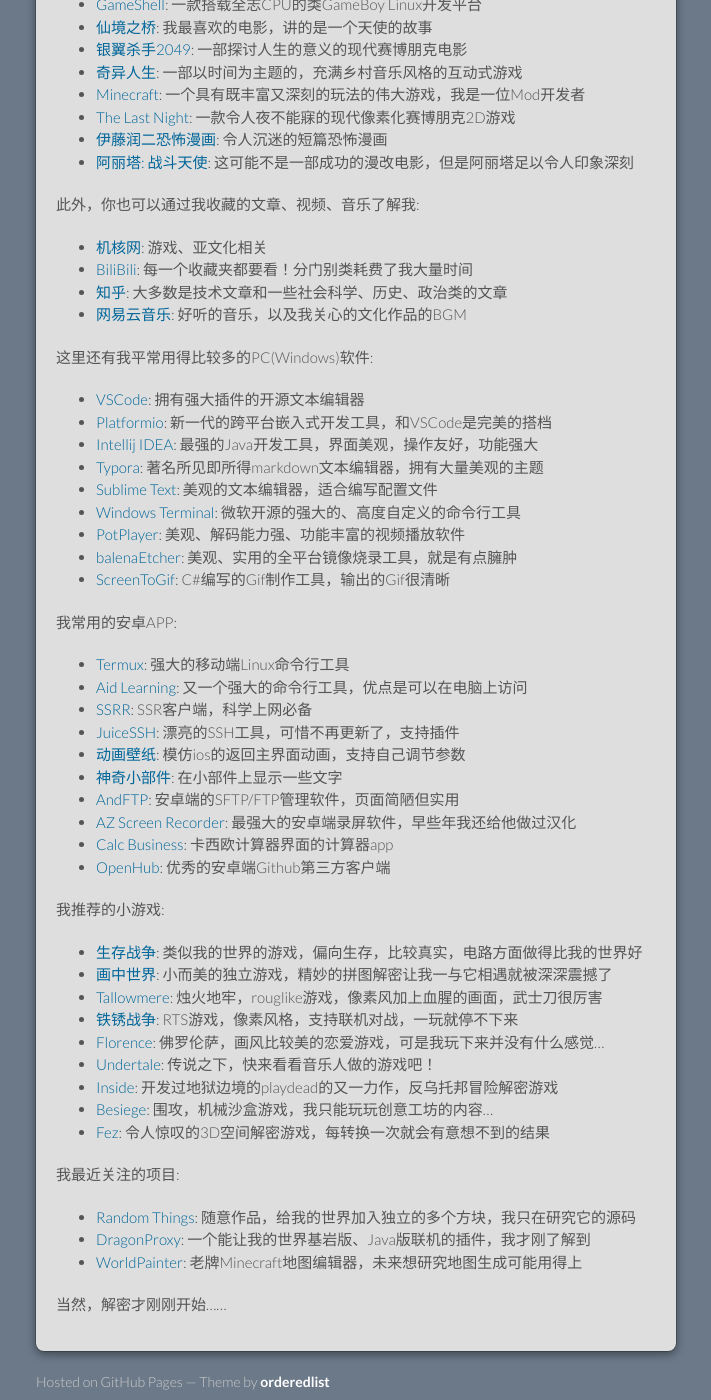
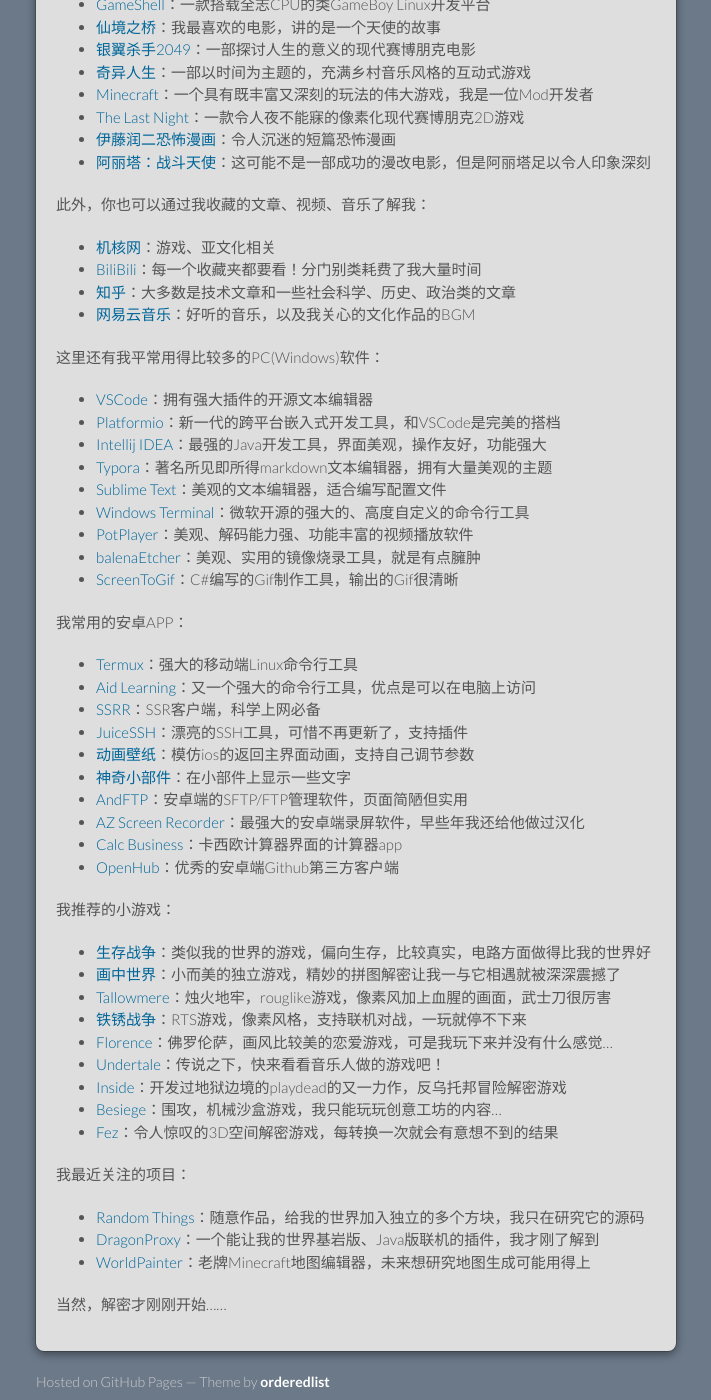
Before and after one commit to WangTingZheng/WangTingZheng.github.io, a Jekyll site: the page built from index.md, in a window 1280 px wide and 1400 px high, scrolled down 502 px. Shown: the whole window, without its empty margins (284-995 px from the left). Built offline with Jekyll 4.4.1, drawn with Linux system fonts in a browser that asks for light colours; our own code applies the rules of GitHub Pages for plain Markdown files; some of the changed lines change nothing that is shown; some of the changed text lies outside the part shown.

```diff
--- a/index.md
+++ b/index.md
@@ -1,74 +1,75 @@
 你好，我的朋友！我很惊讶你能找到这里！能到这里说明你想进一步了解我！在这篇文章里，我会详细介绍我的一些情况，相信会对你有所帮助，期待与你的相遇😘！推荐使用电脑访问以下的超链接喔！
 
-在这些平台我会非常活跃:
+在这些平台我会非常活跃：
 
-- [Github](https://github.com/WangTingZheng): 全球最大的开发者合作平台，我将在里更新我的项目
-- [知乎](https://www.zhihu.com/people/wang-ting-zheng-45): 中国最大的问答社区，我在这里收集我感兴趣的文章，写一些技术文档
-- [BiliBili](https://space.bilibili.com/11787292): 中国的YouTube，我每天都逛科技区
-- [机核](https://www.gcores.com/users/184587): 游戏衍生文化的小众爱好者平台，我在这里了解GameShell、赛博朋克
-- [网易云音乐](https://music.163.com/#/user/home?id=83551783): 音乐平台，我在这里听银翼杀手、奇异人生的专辑
-- [酷安](https://i.loli.net/2020/03/18/BwFnCGPNfQkKTty.png): 一个数码安卓讨论平台，我在这里讨论一些安卓应用的话题
-- [Steam](https://steamcommunity.com/profiles/76561198281125473/): 全球最大的游戏分销市场，我在这里购买游戏
+- [Github](https://github.com/WangTingZheng)：全球最大的开发者合作平台，我将在里更新我的项目
+- [知乎](https://www.zhihu.com/people/wang-ting-zheng-45)：中国最大的问答社区，我在这里收集我感兴趣的文章，写一些技术文档
+- [BiliBili](https://space.bilibili.com/11787292)：中国的YouTube，我每天都逛科技区
+- [机核](https://www.gcores.com/users/184587)：游戏衍生文化的小众爱好者平台，我在这里了解GameShell、赛博朋克
+- [网易云音乐](https://music.163.com/#/user/home?id=83551783)：音乐平台，我在这里听银翼杀手、奇异人生的专辑
+- [酷安](https://i.loli.net/2020/03/18/BwFnCGPNfQkKTty.png)：一个数码安卓讨论平台，我在这里讨论一些安卓应用的话题
+- [Steam](https://steamcommunity.com/profiles/76561198281125473/)：全球最大的游戏分销市场，我在这里购买游戏
 
-我感兴趣的:
+我感兴趣的：
 
-- [GameShell](https://www.bilibili.com/video/av62745935): 一款搭载全志CPU的类GameBoy Linux开发平台
-- [仙境之桥](https://i.loli.net/2020/03/15/6qh5c7pU3CXrFi9.jpg): 我最喜欢的电影，讲的是一个天使的故事
-- [银翼杀手2049](https://i.loli.net/2020/03/15/dZzXRsSligwFvrQ.jpg): 一部探讨人生的意义的现代赛博朋克电影
-- [奇异人生](https://www.bilibili.com/video/av12161908): 一部以时间为主题的，充满乡村音乐风格的互动式游戏
-- [Minecraft](https://space.bilibili.com/11787292/favlist?fid=139833692): 一个具有既丰富又深刻的玩法的伟大游戏，我是一位Mod开发者
-- [The Last  Night](https://www.bilibili.com/video/av15628237): 一款令人夜不能寐的现代像素化赛博朋克2D游戏
-- [伊藤润二恐怖漫画](https://www.acgndog.com/23928.html): 令人沉迷的短篇恐怖漫画
-- [阿丽塔: 战斗天使](https://www.bilibili.com/video/av81451552): 这可能不是一部成功的漫改电影，但是阿丽塔足以令人印象深刻
+- [GameShell](https://www.bilibili.com/video/av62745935)：一款搭载全志CPU的类GameBoy Linux开发平台
+- [仙境之桥](https://i.loli.net/2020/03/15/6qh5c7pU3CXrFi9.jpg)：我最喜欢的电影，讲的是一个天使的故事
+- [银翼杀手2049](https://i.loli.net/2020/03/15/dZzXRsSligwFvrQ.jpg)：一部探讨人生的意义的现代赛博朋克电影
+- [奇异人生](https://www.bilibili.com/video/av12161908)：一部以时间为主题的，充满乡村音乐风格的互动式游戏
+- [Minecraft](https://space.bilibili.com/11787292/favlist?fid=139833692)：一个具有既丰富又深刻的玩法的伟大游戏，我是一位Mod开发者
+- [The Last  Night](https://www.bilibili.com/video/av15628237)：一款令人夜不能寐的像素化现代赛博朋克2D游戏
+- [伊藤润二恐怖漫画](https://www.acgndog.com/23928.html)：令人沉迷的短篇恐怖漫画
+- [阿丽塔：战斗天使](https://www.bilibili.com/video/av81451552)：这可能不是一部成功的漫改电影，但是阿丽塔足以令人印象深刻
 
-此外，你也可以通过我收藏的文章、视频、音乐了解我:
+此外，你也可以通过我收藏的文章、视频、音乐了解我：
 
-- [机核网](https://www.gcores.com/users/184587/bookmarks): 游戏、亚文化相关
-- [BiliBili](https://space.bilibili.com/11787292/favlist): 每一个收藏夹都要看！分门别类耗费了我大量时间
-- [知乎](https://www.zhihu.com/people/wang-ting-zheng-45/collections): 大多数是技术文章和一些社会科学、历史、政治类的文章
-- [网易云音乐](https://music.163.com/#/playlist?id=94320636): 好听的音乐，以及我关心的文化作品的BGM
+- [机核网](https://www.gcores.com/users/184587/bookmarks)：游戏、亚文化相关
+- [BiliBili](https://space.bilibili.com/11787292/favlist)：每一个收藏夹都要看！分门别类耗费了我大量时间
+- [知乎](https://www.zhihu.com/people/wang-ting-zheng-45/collections)：大多数是技术文章和一些社会科学、历史、政治类的文章
+- [网易云音乐](https://music.163.com/#/playlist?id=94320636)：好听的音乐，以及我关心的文化作品的BGM
 
-这里还有我平常用得比较多的PC(Windows)软件:
+这里还有我平常用得比较多的PC(Windows)软件：
 
-- [VSCode](https://code.visualstudio.com): 拥有强大插件的开源文本编辑器
-- [Platformio](https://platformio.org/): 新一代的跨平台嵌入式开发工具，和VSCode是完美的搭档
-- [Intellij IDEA](https://www.jetbrains.com/idea): 最强的Java开发工具，界面美观，操作友好，功能强大
-- [Typora](https://typora.io): 著名所见即所得markdown文本编辑器，拥有大量美观的主题
-- [Sublime Text](https://sublimetext.com): 美观的文本编辑器，适合编写配置文件
-- [Windows Terminal](https://github.com/Microsoft/Terminal): 微软开源的强大的、高度自定义的命令行工具
-- [PotPlayer](https://sspai.com/post/56687): 美观、解码能力强、功能丰富的视频播放软件
-- [balenaEtcher](https://www.balena.io/etcher): 美观、实用的全平台镜像烧录工具，就是有点臃肿
-- [ScreenToGif](https://www.screentogif.com): C#编写的Gif制作工具，输出的Gif很清晰
+- [VSCode](https://code.visualstudio.com)：拥有强大插件的开源文本编辑器
+- [Platformio](https://platformio.org/)：新一代的跨平台嵌入式开发工具，和VSCode是完美的搭档
+- [Intellij IDEA](https://www.jetbrains.com/idea)：最强的Java开发工具，界面美观，操作友好，功能强大
+- [Typora](https://typora.io)：著名所见即所得markdown文本编辑器，拥有大量美观的主题
+- [Sublime Text](https://sublimetext.com)：美观的文本编辑器，适合编写配置文件
+- [Windows Terminal](https://github.com/Microsoft/Terminal)：微软开源的强大的、高度自定义的命令行工具
+- [PotPlayer](https://sspai.com/post/56687)：美观、解码能力强、功能丰富的视频播放软件
+- [balenaEtcher](https://www.balena.io/etcher)：美观、实用的镜像烧录工具，就是有点臃肿
+- [ScreenToGif](https://www.screentogif.com)：C#编写的Gif制作工具，输出的Gif很清晰
 
-我常用的安卓APP:
+我常用的安卓APP：
 
-- [Termux](https://termux.com): 强大的移动端Linux命令行工具
-- [Aid Learning](http://www.aidlearning.net): 又一个强大的命令行工具，优点是可以在电脑上访问
-- [SSRR](https://github.com/shadowsocksrr/shadowsocks-rss/): SSR客户端，科学上网必备
-- [JuiceSSH](https://juicessh.com): 漂亮的SSH工具，可惜不再更新了，支持插件
-- [动画壁纸](https://www.coolapk.com/apk/com.srm.blurscalewallpaper): 模仿ios的返回主界面动画，支持自己调节参数
-- [神奇小部件](https://www.coolapk.com/apk/com.sun.quickpay): 在小部件上显示一些文字
-- [AndFTP](http://www.lysesoft.com/products/andftp): 安卓端的SFTP/FTP管理软件，页面简陋但实用
-- [AZ Screen Recorder](https://play.google.com/store/apps/details?id=com.hecorat.screenrecorder.free&hl=en_US): 最强大的安卓端录屏软件，早些年我还给他做过汉化
-- [Calc Business](https://play.google.com/store/apps/details?id=com.nstudio.calc.casio.business): 卡西欧计算器界面的计算器app
-- [OpenHub](https://thirtydegreesray.github.io/OpenHub/): 优秀的安卓端Github第三方客户端
+- [Termux](https://termux.com)：强大的移动端Linux命令行工具
+- [Aid Learning](http://www.aidlearning.net)：又一个强大的命令行工具，优点是可以在电脑上访问
+- [SSRR](https://github.com/shadowsocksrr/shadowsocks-rss/)：SSR客户端，科学上网必备
+- [JuiceSSH](https://juicessh.com)：漂亮的SSH工具，可惜不再更新了，支持插件
+- [动画壁纸](https://www.coolapk.com/apk/com.srm.blurscalewallpaper)：模仿ios的返回主界面动画，支持自己调节参数
+- [神奇小部件](https://www.coolapk.com/apk/com.sun.quickpay)：在小部件上显示一些文字
+- [AndFTP](http://www.lysesoft.com/products/andftp)：安卓端的SFTP/FTP管理软件，页面简陋但实用
+- [AZ Screen Recorder](https://play.google.com/store/apps/details?id=com.hecorat.screenrecorder.free&hl=en_US)：最强大的安卓端录屏软件，早些年我还给他做过汉化
+- [Calc Business](https://play.google.com/store/apps/details?id=com.nstudio.calc.casio.business)：卡西欧计算器界面的计算器app
+- [OpenHub](https://thirtydegreesray.github.io/OpenHub/)：优秀的安卓端Github第三方客户端
 
-我推荐的小游戏:
+我推荐的小游戏：
 
-- [生存战争](https://play.google.com/store/apps/details?id=com.candyrufusgames.survivalcraft2&hl=en): 类似我的世界的游戏，偏向生存，比较真实，电路方面做得比我的世界好
-- [画中世界](https://play.google.com/store/apps/details?id=unity.Annapurna.Gorogoa&hl=en): 小而美的独立游戏，精妙的拼图解密让我一与它相遇就被深深震撼了
-- [Tallowmere](https://www.tallowmere.com): 烛火地牢，rouglike游戏，像素风加上血腥的画面，武士刀很厉害
-- [铁锈战争](http://corrodinggames.com/rusted_warfare): RTS游戏，像素风格，支持联机对战，一玩就停不下来
-- [Florence](https://play.google.com/store/apps/details?id=com.mountains.feathertop&hl=en): 佛罗伦萨，画风比较美的恋爱游戏，可是我玩下来并没有什么感觉...
-- [Undertale](https://undertale.com/): 传说之下，快来看看音乐人做的游戏吧！
-- [Inside](https://playdead.com/games/inside/): 开发过地狱边境的playdead的又一力作，反乌托邦冒险解密游戏
-- [Besiege](http://www.besiege.spiderlinggames.co.uk/): 围攻，机械沙盒游戏，我只能玩玩创意工坊的内容...
-- [Fez](http://www.fezgame.com/): 令人惊叹的3D空间解密游戏，每转换一次就会有意想不到的结果
+- [生存战争](https://play.google.com/store/apps/details?id=com.candyrufusgames.survivalcraft2&hl=en)：类似我的世界的游戏，偏向生存，比较真实，电路方面做得比我的世界好
+- [画中世界](https://play.google.com/store/apps/details?id=unity.Annapurna.Gorogoa&hl=en)：小而美的独立游戏，精妙的拼图解密让我一与它相遇就被深深震撼了
+- [Tallowmere](https://www.tallowmere.com)：烛火地牢，rouglike游戏，像素风加上血腥的画面，武士刀很厉害
+- [铁锈战争](http://corrodinggames.com/rusted_warfare)：RTS游戏，像素风格，支持联机对战，一玩就停不下来
+- [Florence](https://play.google.com/store/apps/details?id=com.mountains.feathertop&hl=en)：佛罗伦萨，画风比较美的恋爱游戏，可是我玩下来并没有什么感觉...
+- [Undertale](https://undertale.com/)：传说之下，快来看看音乐人做的游戏吧！
+- [Inside](https://playdead.com/games/inside/)：开发过地狱边境的playdead的又一力作，反乌托邦冒险解密游戏
+- [Besiege](http://www.besiege.spiderlinggames.co.uk/)：围攻，机械沙盒游戏，我只能玩玩创意工坊的内容...
+- [Fez](http://www.fezgame.com/)：令人惊叹的3D空间解密游戏，每转换一次就会有意想不到的结果
 
-我最近关注的项目:
 
-- [Random Things](https://github.com/lumien231/Random-Things): 随意作品，给我的世界加入独立的多个方块，我只在研究它的源码
-- [DragonProxy](https://github.com/DragonetMC/DragonProxy): 一个能让我的世界基岩版、Java版联机的插件，我才刚了解到
-- [WorldPainter](https://github.com/Captain-Chaos/WorldPainter): 老牌Minecraft地图编辑器，未来想研究地图生成可能用得上
+我最近关注的项目：
+
+- [Random Things](https://github.com/lumien231/Random-Things)：随意作品，给我的世界加入独立的多个方块，我只在研究它的源码
+- [DragonProxy](https://github.com/DragonetMC/DragonProxy)：一个能让我的世界基岩版、Java版联机的插件，我才刚了解到
+- [WorldPainter](https://github.com/Captain-Chaos/WorldPainter)：老牌Minecraft地图编辑器，未来想研究地图生成可能用得上
 
 当然，解密才刚刚开始......
```
